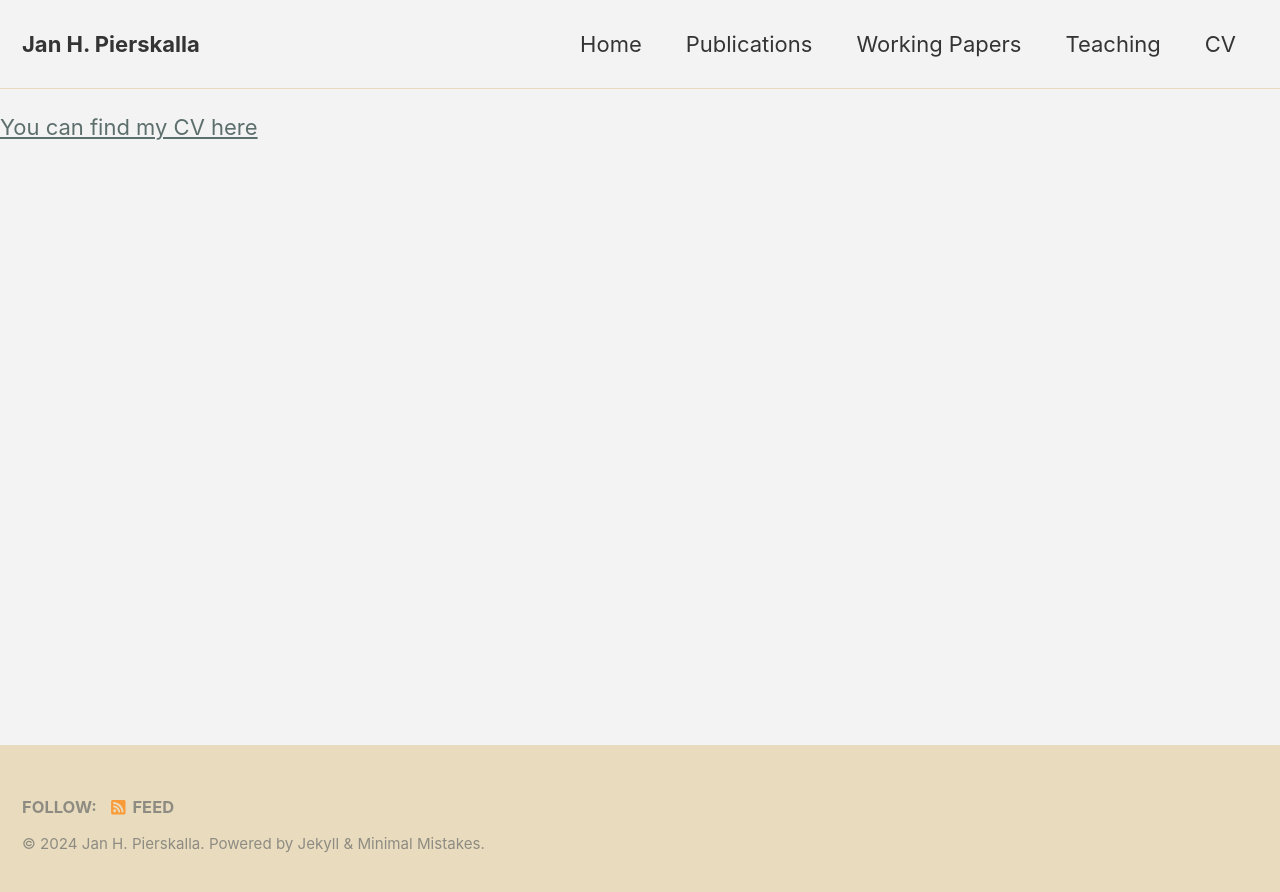
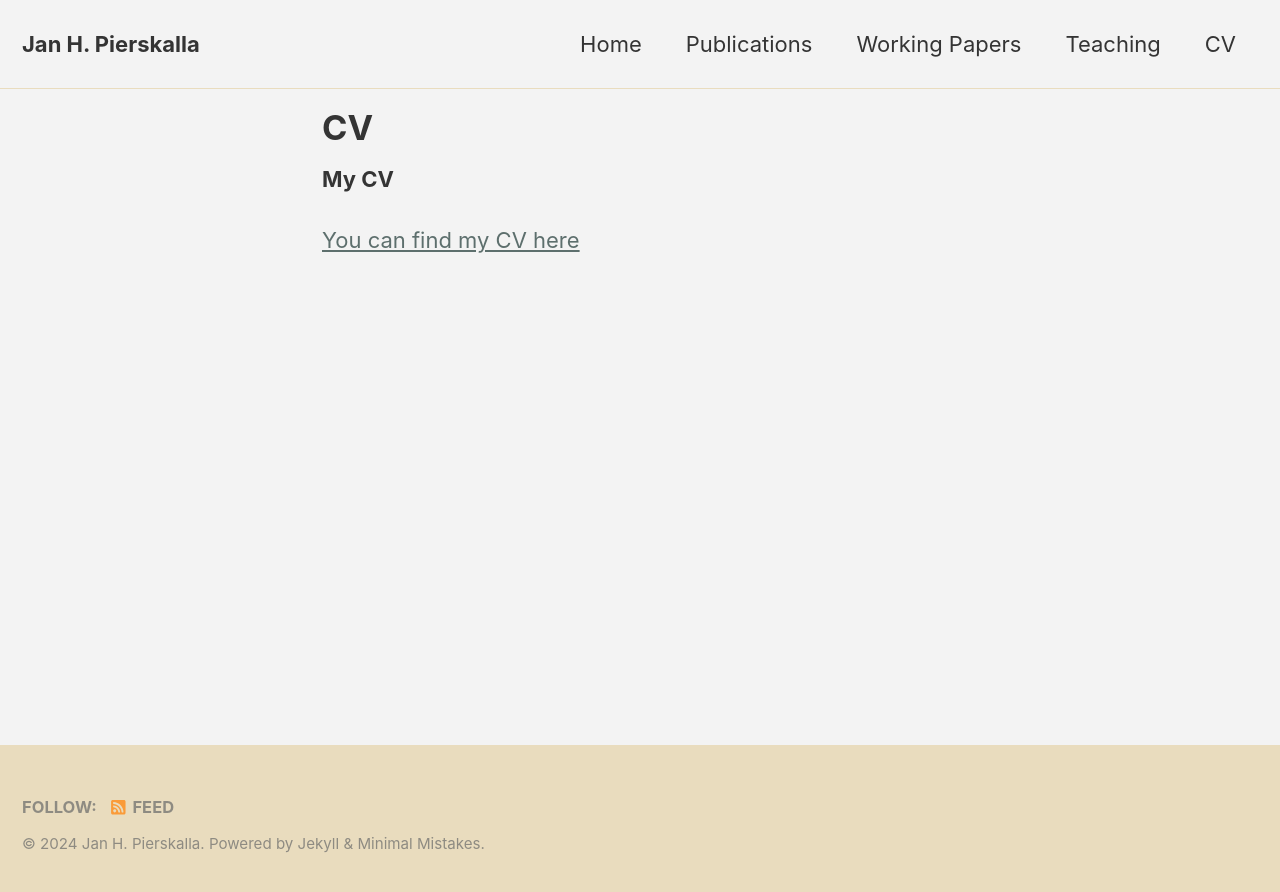
Before and after one commit to jpierskalla/jpierskalla.github.io, a Jekyll site: the page built from pages/CV.md, in a window 1280 px wide. Shown: the top 892 px of the page. Built offline with Jekyll 4.4.1, drawn with Linux system fonts in a browser that asks for light colours; nearby versions of some CDN libraries; our own code applies the rules of GitHub Pages for plain Markdown files.

Commit message:
Update CV.md

```diff
--- a/pages/CV.md
+++ b/pages/CV.md
@@ -1,6 +1,11 @@
 ---
 title: CV
 description: Jan H. Pierskalla's CV
+type: pages
+layout: single
+author_profile: false
 ---
 
+__My CV__
+
 [You can find my CV here](../papers/JanCV2024.pdf)
```
